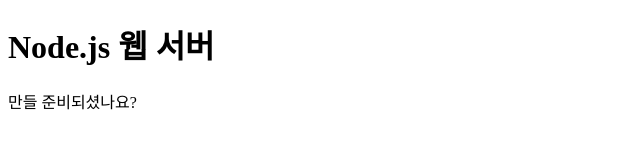
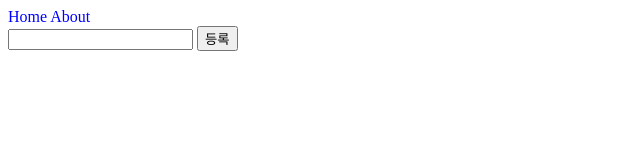
Before and after one commit to hadongkyoun/PracticeForProject-ProjectFailure, a plain HTML site: page projectHTML.html in a window 1280 px wide. Shown: the whole page, without its empty margins (0-640 px from the left). Drawn offline with nearby package versions, Linux system fonts and the light colour scheme.

Commit message:
include more info ver 1.0.2

```diff
--- a/projectHTML.html
+++ b/projectHTML.html
@@ -2,10 +2,22 @@
 <html>
   <head>
     <meta charset="utf-8" />
-    <title>Node.js 웹 서버</title>
+    <title>RESTful SERVER</title>
+    <link rel="stylesheet" href = "./projectCSS.css"/>
   </head>
   <body>
-    <h1>Node.js 웹 서버</h1>
-    <p>만들 준비되셨나요?</p>
+    <nav>
+      <a href = "/">Home</a>
+      <a href = "/about">About</a>
+    </nav>
+    <div>
+      <form id = "form">
+        <input type = "text" id="username">
+        <button type="submit">등록</button>
+      </form>
+    </div>
+    <div id="list"></div>
+    <script src="https://unpkg.com/axios/dist/axios.min.js"></script>
+    <script src="./projectJS1.js"></script>
   </body>
 </html>
```
